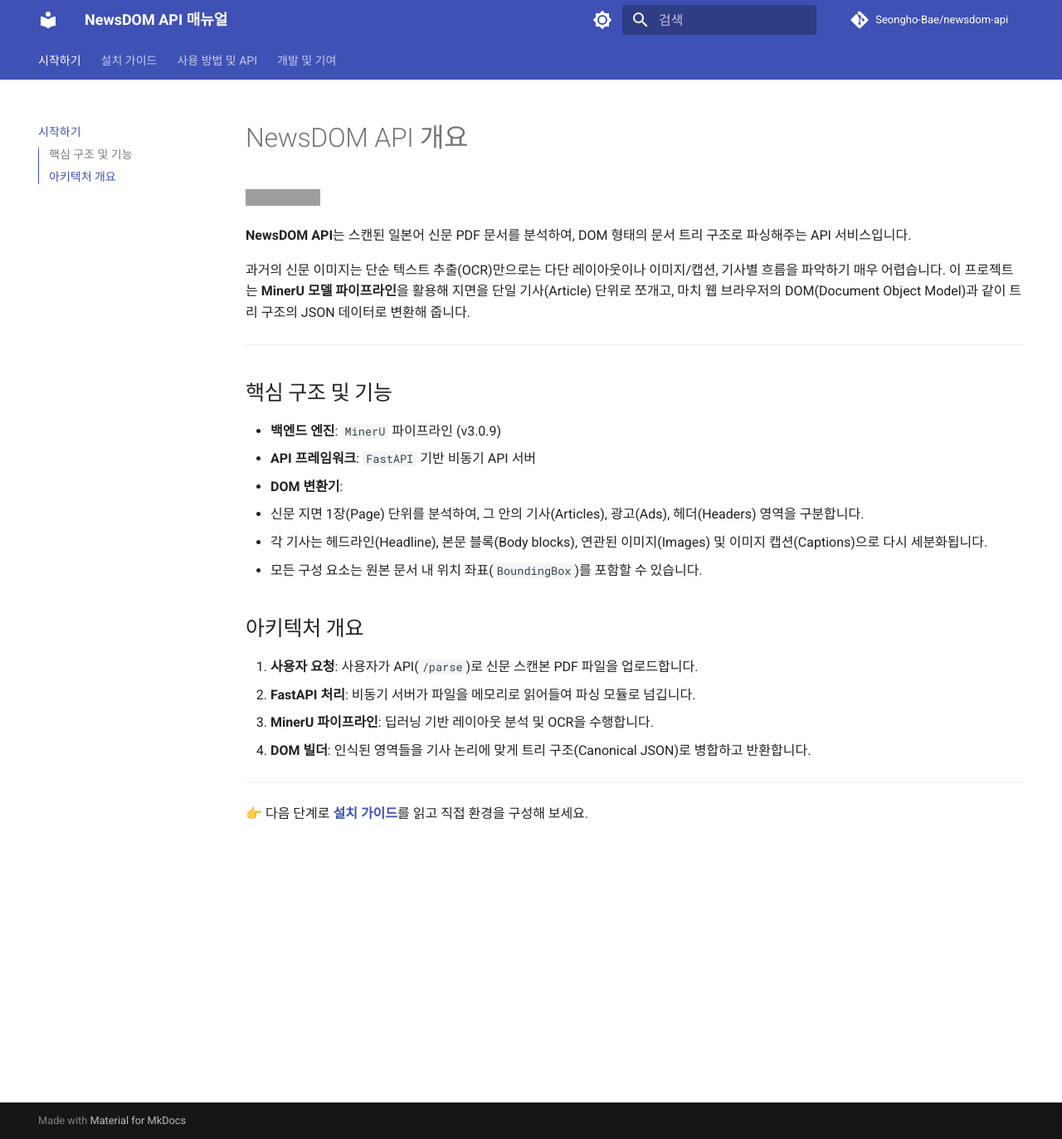
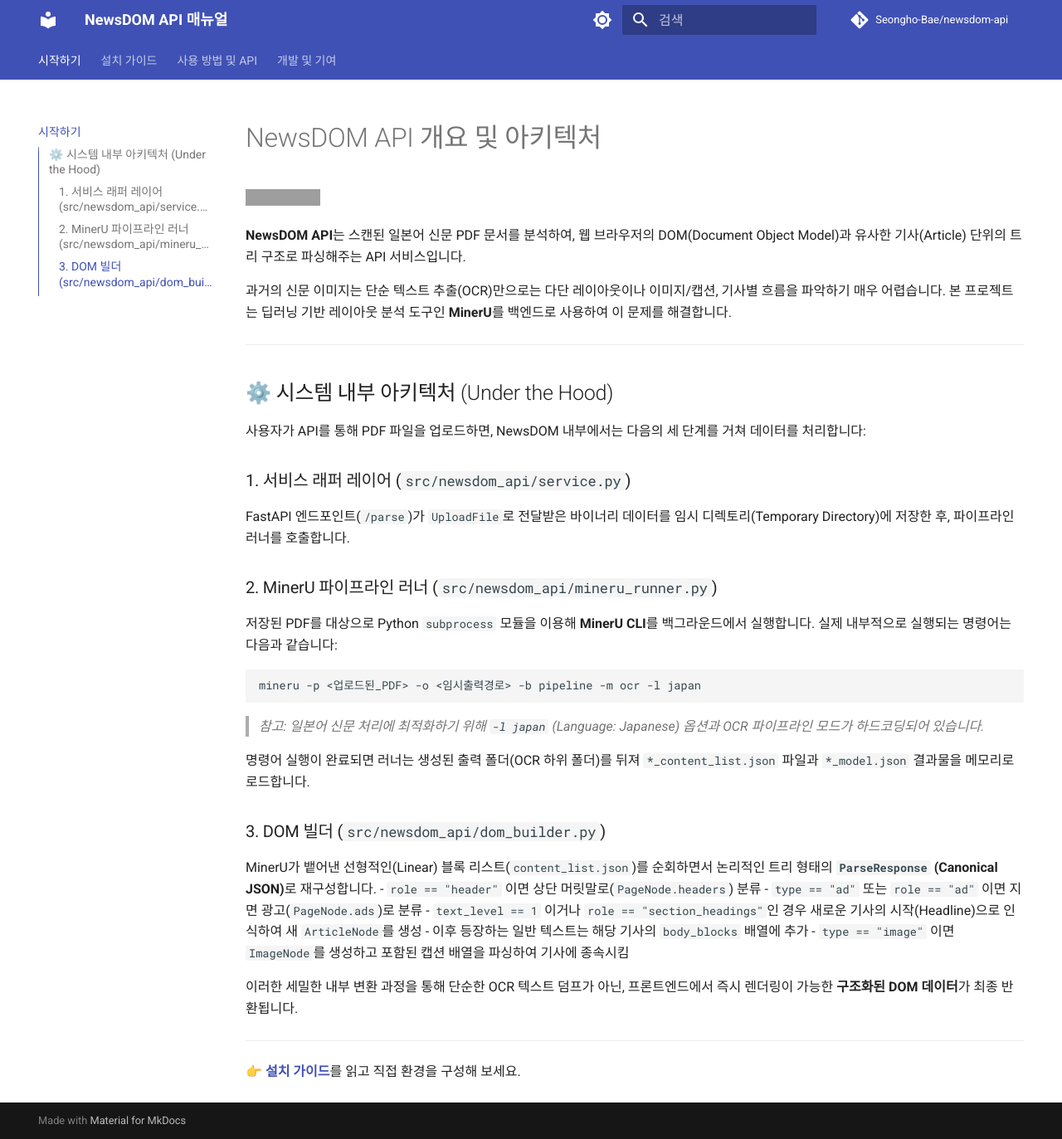
Before and after one commit to Seongho-Bae/newsdom-api, an MkDocs documentation site: the page built from manual/index.md, in a window 1280 px wide and 1373 px high. Shown: the whole window at 83% size. Built offline with MkDocs 1.6.1 and Material for MkDocs 9.7.7, drawn with Linux system fonts in a browser that asks for light colours; comment, search, counter and statistics services are not loaded; grey boxes are pictures that could not be loaded.

Commit message:
docs: Massive rewrite of web manual to be ultra-specific with exact scripts, workflows, and internal architecture

````diff
--- a/manual/api-reference.md
+++ b/manual/api-reference.md
@@ -4,7 +4,7 @@
 
 ## 1. 서버 실행하기
 
-가상환경을 활성화한 상태에서, `uvicorn`을 이용하여 API 서버를 구동합니다.
+가상환경을 활성화한 상태에서, `uvicorn`을 이용하여 API 서버(`src/newsdom_api/main.py`)를 구동합니다.
 
 ```bash
 # 개발 시 핫-리로딩(--reload) 모드 사용
@@ -19,15 +19,15 @@
 - **Swagger UI**: `http://127.0.0.1:8000/docs`
 - **ReDoc**: `http://127.0.0.1:8000/redoc`
 
-해당 페이지에서 **`/parse`** 버튼을 클릭한 후, `Try it out` 기능을 통해 파일을 직접 첨부하고 테스트 결과를 볼 수 있습니다.
+해당 페이지에서 **`/parse`** 버튼을 클릭한 후, `Try it out` 기능을 통해 파일을 직접 첨부하고 결과물을 테스트해 볼 수 있습니다.
 
 ---
 
-## 3. API 엔드포인트 설명
+## 3. API 엔드포인트 세부 설명
 
 ### `POST /parse`
 
-스캔된 일본어 신문 PDF 문서를 업로드 받아, 기사 단위 DOM 구조가 담긴 JSON 형태로 변환합니다.
+스캔된 일본어 신문 PDF 문서를 업로드 받아, 임시 디렉토리에 저장 후 `mineru` 파이프라인을 백그라운드로 실행하고 변환 결과를 기사 단위 DOM 구조가 담긴 JSON 형태로 반환합니다.
 
 #### 요청 매개변수 (Request Body)
 - **`file`** (`UploadFile`, 필수): 변환할 PDF 바이너리 파일 데이터 (`multipart/form-data`)
@@ -43,9 +43,32 @@
   -F 'file=@sample.pdf;type=application/pdf'
 ```
 
+#### Python 클라이언트 예제 (`httpx` 또는 `requests`)
+
+프론트엔드나 타 백엔드 서버에서 NewsDOM API를 호출하는 일반적인 패턴입니다.
+
+```python
+import requests
+
+url = "http://127.0.0.1:8000/parse"
+file_path = "sample_newspaper.pdf"
+
+with open(file_path, "rb") as f:
+    files = {"file": ("sample_newspaper.pdf", f, "application/pdf")}
+    response = requests.post(url, files=files)
+
+if response.status_code == 200:
+    dom_json = response.json()
+    print(f"문서 ID: {dom_json['document_id']}")
+    # 첫 번째 페이지의 첫 기사 제목 출력
+    print(f"헤드라인: {dom_json['pages'][0]['articles'][0]['headline']}")
+else:
+    print(f"에러 발생: {response.status_code}, {response.text}")
+```
+
 ---
 
-### 응답(Response) JSON 스키마
+### 응답(Response) JSON 스키마 (`src/newsdom_api/schemas.py`)
 
 파싱 성공 시 반환되는 DOM 형태의 `ParseResponse` 객체 구조입니다.
 
@@ -59,8 +82,8 @@
       "height": 1200.0,
       "articles": [
         {
-          "article_id": "article_0",
-          "headline": "신문 헤드라인 제목",
+          "article_id": "article-1",
+          "headline": "신문 헤드라인 제목 (text_level=1 또는 role=section_headings 기반)",
           "bbox": {
             "x0": 10.0, "y0": 20.0, "x1": 400.0, "y1": 150.0
           },
@@ -74,7 +97,7 @@
               "bbox": { ... },
               "captions": [
                 {
-                  "text": "사진 캡션 내용입니다.",
+                  "text": "사진 캡션 내용입니다. (image_caption 블록 연결)",
                   "bbox": { ... }
                 }
               ]
@@ -84,10 +107,10 @@
         }
       ],
       "ads": [
-        "광고 문구 또는 배너 텍스트"
+        "광고 문구 또는 배너 텍스트 (type=ad 또는 role=ad)"
       ],
       "headers": [
-        "2026년 4월 9일 목요일 조간"
+        "2026년 4월 9일 목요일 조간 (role=header)"
       ]
     }
   ],
@@ -102,7 +125,7 @@
 ```
 
 #### 스키마 주요 노드 설명
-1. **`BoundingBox` (`bbox`)**: 요소가 위치한 직사각형 영역 `(x0, y0, x1, y1)`. 신문 지면 상에서의 상대적 또는 절대적 좌표를 나타냅니다.
+1. **`BoundingBox` (`bbox`)**: 요소가 위치한 직사각형 영역 `(x0, y0, x1, y1)`. 신문 지면 상에서의 절대적 물리 좌표를 나타냅니다.
 2. **`PageNode`**: 단일 신문 지면입니다. 여러 개의 기사(`articles`)와 광고(`ads`), 상단 헤더 정보(`headers`)를 포함합니다.
 3. **`ArticleNode`**: 가장 핵심적인 DOM 요소로, 제목(`headline`), 문단 블록 배열(`body_blocks`), 기사에 속한 이미지 목록(`images`), 기사 내 독립된 사진 설명(`captions`)으로 구성됩니다.
 4. **`ParseQuality`**: 변환 결과를 검증하기 위한 상태, 사용된 파서 엔진 정보(`mineru`), 주의해야할 품질 문제(`warnings`) 등의 메타데이터를 갖습니다.
--- a/manual/development.md
+++ b/manual/development.md
@@ -1,78 +1,75 @@
 # 개발 및 기여 가이드
 
-이 문서에서는 NewsDOM API의 로컬 개발 방법, 테스트, 그리고 **엄격한 픽스처(Fixture) 관리 규칙**을 설명합니다.
+이 문서에서는 NewsDOM API의 로컬 개발 방법, 테스트 프레임워크(`pytest`), 그리고 매우 중요한 **엄격한 픽스처(Fixture) 관리 및 브랜치 규칙**을 설명합니다.
 
 ---
 
-## 1. 테스트 실행하기
+## 1. 픽스처(Fixture) 보안 및 데이터 정책
 
-NewsDOM API는 Python의 `pytest` 프레임워크를 기반으로 테스트 코드가 작성되어 있습니다.
-CI/CD 환경과 로컬에서 원활히 테스트할 수 있도록, 무거운 모델 실행 없이도 돌아가는 단위 테스트(Unit tests) 위주로 구성되어 있습니다.
+일본어 스캔본 신문 데이터는 저작권 등 법적 문제가 얽혀 있을 수 있으므로, **저장소 내부의 픽스처 유지보수에 매우 엄격한 규칙**이 적용됩니다.
 
-```bash
-# 기본 단위 테스트 실행
-pytest
+### ✅ 허용되는 항목 (저장소 커밋 가능, `tests/fixtures/` 내)
+- **합성된(Synthetic) 더미 PDF 파일** (`synthetic.py` 등 내부 생성기를 통해 만들어진 것만 허용)
+- 파싱 로직 테스트를 위한 **합성(Synthetic) 사이드카 JSON** (`_content_list.json` 등)
+- 텍스트 내용은 모두 제외하고 위치 좌표(BBox)나 구조적 메타데이터만 남은 파생 구조 데이터 (Derived baseline)
 
-# 파이썬 경고(Warning)를 에러로 취급하여 꼼꼼하게 검사
-PYTHONWARNINGS=error pytest
+### ❌ 엄격히 금지되는 항목 (절대 커밋 불가)
+- 저작권이 있는 실제 원본 신문 PDF 스캔본 파일
+- 실제 참조 문서(Private Reference Page)에서 추출되거나 복사된 OCR 텍스트 전체
+- 원본 스캔본에서 잘라낸 이미지 크롭(Crop) 조각 파일들
 
-# 통합 테스트 포함 실행 (실제 MinerU CLI 및 다운로드된 모델 파일 필요)
-pytest -m "integration"
-```
+> **주의**: 위 사항들은 `.gitignore` 파일에 등재되어 있다 하더라도, 절대 `git add` 시 실수로 끼워 넣지 않도록 주의해야 합니다. 픽스처 생성 이력 및 재생성에 관한 문서는 `tests/fixtures/README.md`를 참고하십시오.
 
 ---
 
-## 2. 픽스처(Fixture) 정책 및 데이터 관리
+## 2. 프라이빗 베이스라인 (Private Baseline) 업데이트
 
-뉴스 스캔본은 저작권 등 민감한 문제가 있을 수 있으므로, **저장소 내부의 파일 유지보수에 매우 엄격한 규칙**이 적용됩니다.
+로컬 컴퓨터에서 원본 참조 문서(Private Page)를 가지고 비공개로 파이프라인/모델 성능 개선 테스트를 진행할 경우, **원본 데이터를 저장소로 올리면 안 되며, 파생된 구조적 베이스라인(JSON)만 갱신해야 합니다.**
 
-### 허용되는 항목 (저장소 커밋 가능)
-- 합성된(Synthetic) 형태의 더미 PDF 파일
-- 파싱 결과를 보여주기 위한 합성(Synthetic) 사이드카 JSON
-- 텍스트 내용은 담지 않은, 구조적 메타데이터나 위치 좌표 등만 남은 파생된 구조 데이터 (Derived baseline)
+로컬 베이스라인 갱신 시 `tools/` 디렉토리에 제공된 전용 스크립트를 사용하십시오:
 
-### 엄격히 금지되는 항목 (절대 커밋 불가)
-- 저작권이 있는 실제 원본 신문 PDF 파일
-- 실제 참조 문서에서 추출되거나 복사된 원본 텍스트(OCR 결과물 전체)
-- 원본에서 잘라낸 이미지 크롭 조각들
+```bash
+# 원본 문서는 로컬에 둔 채, 테스트를 위한 껍데기(baseline) JSON만 갱신합니다.
+python tools/derive_private_baseline.py tests/fixtures/private_page_baseline.json
+```
 
-> **주의**: 위 사항들은 `.gitignore`에 정의되어 있더라도, 절대 실수로 `git add` 되지 않도록 주의해야 합니다. 픽스처 생성 이력 및 재생성에 관한 문서는 `tests/fixtures/README.md`를 참고하십시오.
+**반드시 원본 데이터가 아닌 이 스크립트를 통해 생성된 파생 JSON 파일만 저장소에 반영(Commit)해야 합니다.**
 
 ---
 
-## 3. 프라이빗 베이스라인 (Private Baseline) 갱신
+## 3. Git 워크플로우 (Branch Model)
 
-로컬 컴퓨터에서 원본 참조 문서를 가지고 비공개로 모델 성능 개선 테스트를 진행할 경우, 파생된 구조적 베이스라인(JSON) 결과만 저장소로 가져와 갱신할 수 있습니다.
+이 프로젝트는 `git-flow init`과 같은 플러그인을 쓰지 않는 수동 **클래식 Git Flow 모델**(`docs/workflow/git-flow.md`)을 강제합니다.
 
-로컬에서 베이스라인 갱신 시 제공되는 도구를 사용하십시오:
+### 🌿 브랜치 규칙
+- **`main` 브랜치**: 안정적인 릴리즈(Stable Release) 전용. 직접 푸시 금지.
+- **`develop` 브랜치**: 모든 새로운 작업의 시작점이자 통합 브랜치.
+- **`feature/<topic>`, `fix/<topic>`, `chore/<topic>`**:
+  - `develop`에서 파생(Branch)되어야 합니다.
+  - 작업 완료 후 `develop` 브랜치를 향해 Pull Request를 엽니다.
+- **`release/vX.Y.Z` 브랜치**:
+  - 제품 릴리즈 준비 시 `develop`에서 파생합니다.
+  - 릴리즈 및 안정화가 완료되면 `main`에 병합(Merge)한 후 버전을 태깅(Tag)하고, 변경 사항을 다시 `develop`으로 백머지(Back-merge)해야 합니다.
+- **`hotfix/<topic>` 브랜치**:
+  - 운영(Production) 장애 등 긴급 패치 시 `main`에서 파생합니다.
+  - 수정 완료 후 `main`과 `develop` 모두에 병합해야 합니다.
 
-```bash
-python tools/derive_private_baseline.py tests/fixtures/private_page_baseline.json
-```
-
-**반드시 원본 데이터가 아닌 파생된 JSON 파일만 저장소에 반영해야 합니다.**
+모든 작업은 반드시 **Pull Request (PR)** 를 거쳐 병합되어야 하며, 로컬 저장소 컨벤션과 GitHub 설정(Default-branch protection)으로 강제됩니다.
 
 ---
 
-## 4. 브랜치 워크플로우 (Branch Workflow)
+## 4. 프로젝트 구조 안내
 
-이 프로젝트는 수동 **Git Flow 모델**을 사용합니다.
-- 새로운 기능 개발, 버그 수정은 항상 `develop` 브랜치에서 파생(Branch)되어야 합니다.
-- 작업 완료 후에는 `develop` 브랜치를 향해 Pull Request를 엽니다.
-- `release/*` 및 `hotfix/*` 브랜치는 프로덕션 배포나 긴급 패치 용도로만 사용됩니다.
-
-자세한 브랜치 전략은 `docs/workflow/git-flow.md` 문서를 확인하십시오.
-
----
-
-## 5. 프로젝트 디렉토리 구조
-
-프로젝트 주요 폴더는 다음과 같이 구성되어 있습니다:
+코드를 탐색하기 위한 핵심 프로젝트 폴더 아키텍처입니다:
 
 - **`src/newsdom_api/`**:
-  - `main.py`: FastAPI 엔드포인트 및 앱 설정
-  - `schemas.py`: Pydantic 기반 API 입출력 모델 (`PageNode`, `ArticleNode` 등)
-  - `service.py`: PDF 파싱 비즈니스 로직 및 MinerU 래퍼 구현체
-- **`tests/`**: 단위 테스트 코드와 커밋이 허용된 합성 픽스처 데이터 보관
-- **`tools/`**: 로컬 유지보수 및 `derive_private_baseline.py` 등 관리용 스크립트 모음
-- **`docs/plans/`**: 개발 디자인 및 구현 설계 기록들
+  - `main.py`: FastAPI 서버 및 라우팅 (API 진입점)
+  - `schemas.py`: Pydantic 기반 DOM 데이터 직렬화 모델 (`PageNode`, `ArticleNode` 등)
+  - `service.py`: 비즈니스 로직. PDF 업로드를 받고 파서를 거쳐 DOM 빌더로 연결
+  - `mineru_runner.py`: Python `subprocess`로 외부 `mineru` CLI 엔진 파이프라인 구동 및 JSON 로딩
+  - `dom_builder.py`: MinerU의 선형 OCR 데이터를 트기 구조의 DOM으로 재구성
+  - `synthetic.py`: 합성 더미 PDF 및 픽스처 생성 엔진
+- **`tests/`**: 단위/통합 테스트 코드와 커밋이 허용된 합성 픽스처(`fixtures/`) 보관소
+- **`tools/`**: `derive_private_baseline.py` 등 개발자용 로컬 스크립트 모음
+- **`docs/plans/`**: 설계(Design) 문서 및 구현 일지, 백로그
+- **`docs/workflow/`**: Git 브랜치 전략 및 운영 정책 규정
--- a/manual/index.md
+++ b/manual/index.md
@@ -1,29 +1,40 @@
-# NewsDOM API 개요
+# NewsDOM API 개요 및 아키텍처
 
 [![OpenSSF Scorecard](https://api.securityscorecards.dev/projects/github.com/Seongho-Bae/newsdom-api/badge)](https://securityscorecards.dev/viewer/?uri=github.com/Seongho-Bae/newsdom-api)
 
-**NewsDOM API**는 스캔된 일본어 신문 PDF 문서를 분석하여, DOM 형태의 문서 트리 구조로 파싱해주는 API 서비스입니다.
+**NewsDOM API**는 스캔된 일본어 신문 PDF 문서를 분석하여, 웹 브라우저의 DOM(Document Object Model)과 유사한 기사(Article) 단위의 트리 구조로 파싱해주는 API 서비스입니다.
 
-과거의 신문 이미지는 단순 텍스트 추출(OCR)만으로는 다단 레이아웃이나 이미지/캡션, 기사별 흐름을 파악하기 매우 어렵습니다. 이 프로젝트는 **MinerU 모델 파이프라인**을 활용해 지면을 단일 기사(Article) 단위로 쪼개고, 마치 웹 브라우저의 DOM(Document Object Model)과 같이 트리 구조의 JSON 데이터로 변환해 줍니다.
+과거의 신문 이미지는 단순 텍스트 추출(OCR)만으로는 다단 레이아웃이나 이미지/캡션, 기사별 흐름을 파악하기 매우 어렵습니다. 본 프로젝트는 딥러닝 기반 레이아웃 분석 도구인 **MinerU**를 백엔드로 사용하여 이 문제를 해결합니다.
 
 ---
 
-## 핵심 구조 및 기능
+## ⚙️ 시스템 내부 아키텍처 (Under the Hood)
 
-- **백엔드 엔진**: `MinerU` 파이프라인 (v3.0.9)
-- **API 프레임워크**: `FastAPI` 기반 비동기 API 서버
-- **DOM 변환기**:
-  - 신문 지면 1장(Page) 단위를 분석하여, 그 안의 기사(Articles), 광고(Ads), 헤더(Headers) 영역을 구분합니다.
-  - 각 기사는 헤드라인(Headline), 본문 블록(Body blocks), 연관된 이미지(Images) 및 이미지 캡션(Captions)으로 다시 세분화됩니다.
-  - 모든 구성 요소는 원본 문서 내 위치 좌표(`BoundingBox`)를 포함할 수 있습니다.
+사용자가 API를 통해 PDF 파일을 업로드하면, NewsDOM 내부에서는 다음의 세 단계를 거쳐 데이터를 처리합니다:
 
-## 아키텍처 개요
+### 1. 서비스 래퍼 레이어 (`src/newsdom_api/service.py`)
+FastAPI 엔드포인트(`/parse`)가 `UploadFile`로 전달받은 바이너리 데이터를 임시 디렉토리(Temporary Directory)에 저장한 후, 파이프라인 러너를 호출합니다.
 
-1. **사용자 요청**: 사용자가 API(`/parse`)로 신문 스캔본 PDF 파일을 업로드합니다.
-2. **FastAPI 처리**: 비동기 서버가 파일을 메모리로 읽어들여 파싱 모듈로 넘깁니다.
-3. **MinerU 파이프라인**: 딥러닝 기반 레이아웃 분석 및 OCR을 수행합니다.
-4. **DOM 빌더**: 인식된 영역들을 기사 논리에 맞게 트리 구조(Canonical JSON)로 병합하고 반환합니다.
+### 2. MinerU 파이프라인 러너 (`src/newsdom_api/mineru_runner.py`)
+저장된 PDF를 대상으로 Python `subprocess` 모듈을 이용해 **MinerU CLI**를 백그라운드에서 실행합니다. 실제 내부적으로 실행되는 명령어는 다음과 같습니다:
+
+```bash
+mineru -p <업로드된_PDF> -o <임시출력경로> -b pipeline -m ocr -l japan
+```
+> *참고: 일본어 신문 처리에 최적화하기 위해 `-l japan` (Language: Japanese) 옵션과 OCR 파이프라인 모드가 하드코딩되어 있습니다.*
+
+명령어 실행이 완료되면 러너는 생성된 출력 폴더(OCR 하위 폴더)를 뒤져 `*_content_list.json` 파일과 `*_model.json` 결과물을 메모리로 로드합니다.
+
+### 3. DOM 빌더 (`src/newsdom_api/dom_builder.py`)
+MinerU가 뱉어낸 선형적인(Linear) 블록 리스트(`content_list.json`)를 순회하면서 논리적인 트리 형태의 **`ParseResponse` (Canonical JSON)**로 재구성합니다.
+- `role == "header"` 이면 상단 머릿말로(`PageNode.headers`) 분류
+- `type == "ad"` 또는 `role == "ad"` 이면 지면 광고(`PageNode.ads`)로 분류
+- `text_level == 1` 이거나 `role == "section_headings"`인 경우 새로운 기사의 시작(Headline)으로 인식하여 새 `ArticleNode`를 생성
+- 이후 등장하는 일반 텍스트는 해당 기사의 `body_blocks` 배열에 추가
+- `type == "image"` 이면 `ImageNode`를 생성하고 포함된 캡션 배열을 파싱하여 기사에 종속시킴
+
+이러한 세밀한 내부 변환 과정을 통해 단순한 OCR 텍스트 덤프가 아닌, 프론트엔드에서 즉시 렌더링이 가능한 **구조화된 DOM 데이터**가 최종 반환됩니다.
 
 ---
 
-👉 다음 단계로 **[설치 가이드](installation.md)**를 읽고 직접 환경을 구성해 보세요.
+👉 **[설치 가이드](installation.md)**를 읽고 직접 환경을 구성해 보세요.
--- a/manual/installation.md
+++ b/manual/installation.md
@@ -1,27 +1,30 @@
-# 설치 가이드
+# 시스템 환경 및 설치 가이드
 
 이 문서에서는 NewsDOM API를 로컬 환경에 설치하는 방법을 안내합니다.
 
-## 시스템 요구사항
+## 🛠️ 시스템 요구사항
 
-- **Python**: `>=3.10`, `<3.14` 필수 (`python3.10` 권장)
+- **Python**: `>=3.10, <3.14` 필수 (`python3.10` 강력 권장)
 - **운영체제**: Linux 또는 macOS 권장 (윈도우의 경우 WSL2 사용 권장)
-- **메모리 / GPU**: `MinerU` 딥러닝 기반 파이프라인을 구동하기 위해서는 최소 **8GB 이상의 RAM**이 필요하며, 성능을 위해 **NVIDIA GPU(CUDA 호환)** 환경이 강력히 권장됩니다.
+- **하드웨어 (GPU)**: `MinerU` 딥러닝 기반 파이프라인을 구동하기 위해서는 최소 **8GB 이상의 RAM**이 필요하며, 실시간 처리를 위해 **NVIDIA GPU(CUDA 11.x/12.x 호환)** 및 `PyTorch` 환경이 권장됩니다.
+- **의존성 (Python)**:
+  - `fastapi>=0.115,<1.0`, `uvicorn>=0.30,<1.0`, `pydantic>=2.9,<3.0`
+  - `python-multipart`, `reportlab`, `Pillow`, `pypdf` 등
 
 ---
 
-## 1. 기본 설치 (개발/테스트 모드)
+## 1. 기본 테스트 및 개발 모드 설치
 
 가장 간단한 형태로 파이썬 가상환경(Virtual Environment)을 생성하고 패키지를 설치합니다. 이 모드에서는 실제 `MinerU` 모델이 로드되지 않으며, `pytest`나 합성 픽스처(Synthetic Fixtures) 기반 테스트 용도로 적합합니다.
 
 ```bash
-# 가상 환경 생성
+# 가상 환경 생성 (파이썬 3.10 필수)
 python3.10 -m venv .venv
 
 # 가상 환경 활성화
 # macOS / Linux
 source .venv/bin/activate
-# Windows (WSL 제외)
+# Windows (WSL 환경 제외)
 # .venv\Scripts\activate
 
 # pip 업그레이드
@@ -31,14 +34,6 @@
 pip install -e .[dev]
 ```
 
-설치되는 기본 의존성은 다음과 같습니다:
-- `fastapi>=0.115,<1.0`
-- `uvicorn>=0.30,<1.0`
-- `pydantic>=2.9,<3.0`
-- `python-multipart>=0.0.9,<1.0`
-- `reportlab>=4.2,<5.0`, `Pillow`, `pypdf` 등 PDF/이미지 처리 라이브러리
-- 개발 환경용: `pytest`, `httpx`
-
 ---
 
 ## 2. MinerU 백엔드 포함 실제 파싱 모드 설치
@@ -46,23 +41,34 @@
 `MinerU` 백엔드를 사용하여 실제 스캔된 일본어 신문 PDF 파싱 작업을 수행하려면 `[parser]` 선택 옵션을 추가로 설치해야 합니다.
 
 ```bash
-# 파서 모듈까지 모두 설치
+# 파서 모듈까지 모두 포함하여 설치
 pip install -e .[parser]
 ```
 
-이 옵션을 통해 **`mineru[pipeline]==3.0.9`** 버전이 설치되며 딥러닝 기반 모델이 함께 준비됩니다. 설치 후 처음 API 서버를 구동하고 PDF를 파싱할 때 모델(Weight) 파일을 백그라운드에서 다운로드할 수 있으므로, 첫 실행에는 다소 시간이 걸릴 수 있습니다.
+이 명령어를 통해 **`mineru[pipeline]==3.0.9`** 버전이 설치되며 딥러닝 기반 모델을 위한 준비가 완료됩니다. 설치 후 처음 API 서버를 구동하고 PDF를 파싱할 때 모델(Weight) 파일을 백그라운드에서 다운로드할 수 있으므로, 첫 실행에는 다운로드 대기 시간이 발생할 수 있습니다.
+
+### 커스텀 MinerU 실행 경로 (고급)
+만약 `mineru` CLI 바이너리가 시스템 PATH에 잡혀있지 않거나, 특정 가상환경의 실행 파일을 수동으로 지정하고 싶다면 환경변수를 설정하세요:
+
+```bash
+# newsdom_api/mineru_runner.py 에서 이 환경변수를 우선 탐색합니다.
+export NEWSDOM_MINERU_BIN="/path/to/custom/mineru"
+```
 
 ---
 
-## 확인하기
+## 3. 설치 확인 및 상태 점검
 
 설치가 정상적으로 완료되었는지 확인하려면 기본 테스트를 구동해보세요.
 
 ```bash
-# 단위 테스트 구동 (integration 테스트 제외)
-pytest
+# 파이썬 경고(Warning)를 에러로 취급하여 꼼꼼하게 검사
+PYTHONWARNINGS=error pytest
+
+# 통합 테스트 포함 실행 (실제 MinerU CLI 및 다운로드된 모델 파일 필요)
+pytest -m "integration"
 ```
 
-모든 테스트가 통과했다면 서버를 실행할 준비가 된 것입니다.
+모든 단위 테스트(`tests/`)가 성공적으로 통과했다면 API 서버를 실행할 준비가 된 것입니다.
 
 👉 다음 단계: **[API 레퍼런스 및 사용 방법](api-reference.md)**
````
